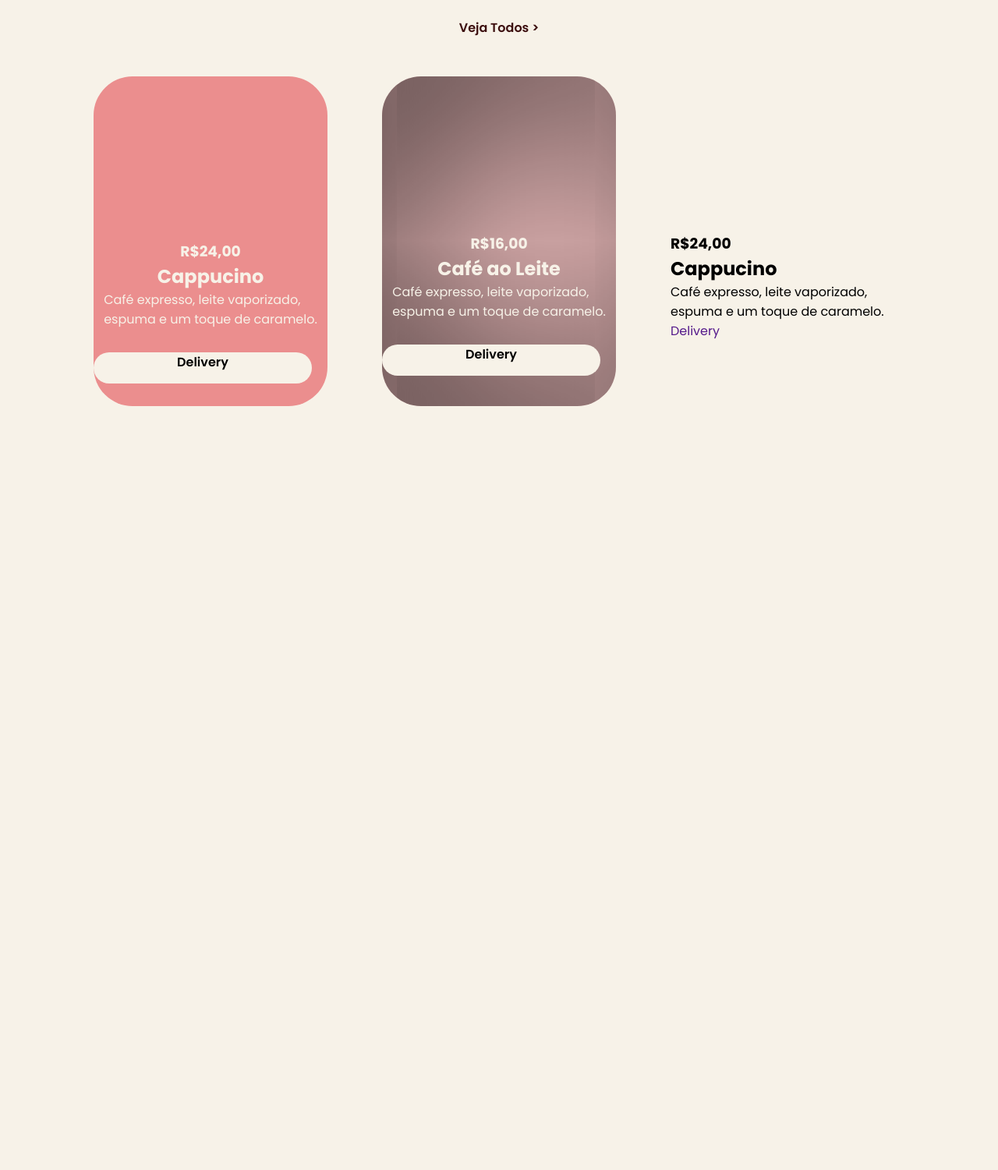
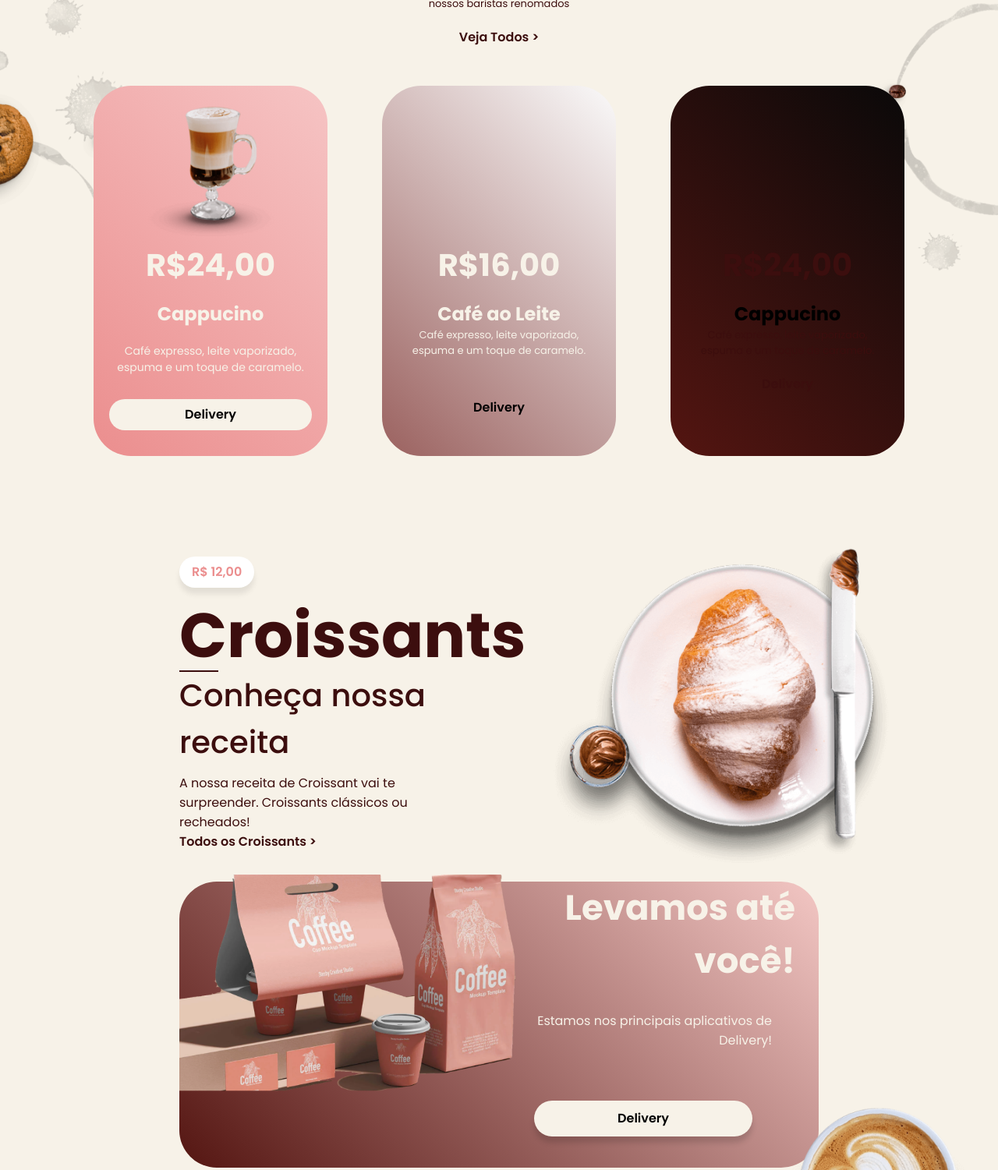
Before and after one commit to JoaoPedroNeris/MeowCaf-, a plain HTML site: page index.html in a window 1280 px wide. Shown: the part 709-2210 px from the top of the page at 78% size. Before the commit the page ends 1230 px from the top, so only its background shows below. Drawn offline with Linux system fonts and the light colour scheme.

Commit message:
Projeto 80%

```diff
--- a/index.css
+++ b/index.css
@@ -20,7 +20,7 @@
     --color-brand1: #431b1b;
     --color-brand2: #4D1D1D;
     --color-pink1: #EB8E8E;
-    --color-pink2: #F6C4C4
+    --color-pink2: #F6C4C4;
 }
 
 body {
@@ -125,10 +125,13 @@ header {
 }
 
 #cafes {
-    justify-items: center;
+    text-align: center;
+    background-image: url("./images/Image.png");
+    background-size: contain;
+    background-repeat: no-repeat;
 
     & h3 {
-        font-size: xx-large;
+        font-size: 40px;
         color: var(--color-headings);
         padding-bottom: 15px;
     }
@@ -139,27 +142,81 @@ header {
     }
 
     & a {
-        display: flex;
         color: var(--color-headings);
         font-weight: 600;
         padding-top: 20px;
         padding-bottom: 50px;
+        display: inline-block;
+        transition-duration: 250ms;
+
+        :hover {
+            color: var(--color-pink1);
         }
+
     }
 
     .main {
         display: flex;
         justify-content: center;
         gap: 70px;
+    }
+
+    .cappucino {
+        text-align: center;
+        padding: 20px;
+        border-radius: 48px;
+
+        width: 300px;
+        background-color: var(--color-pink1);
+        background-image: linear-gradient(225deg, var(--color-pink2), var(--color-pink1));
+
+        & img {
+            width: 100%;
+        }
+
+        & h3 {
+            color: var(--color-background);
+
 
         }
 
-.cappucino {
-    padding-top: 210px;
+        & h2 {
+            color: var(--color-background);
+            display: flex;
+            justify-content: center;
+            align-items: center;
+        }
+
+        & p {
+            color: var(--color-background);
+            font-size: 14px;
+            margin-bottom: 30px;
+            margin-top: 20px;
+        }
+
+        & a {
+            font-weight: 600;
+            color: var(--color-text1);
+            background-color: var(--color-background);
+            line-height: 40px;
+            width: 100%;
+            border-radius: 20px;
+            padding: 0;
+
+        }
+
+
+    }
+
+    .leite {
+        padding-top: 200px;
+
+
         border-radius: 50px;
-    height: 423px;
+
         width: 300px;
-    background-color: var(--color-pink1);
+        background-color: var(--color-pink2);
+        background-image: linear-gradient(225deg, #fafafa, #54151190);
 
         & h3 {
             color: var(--color-background);
@@ -183,62 +240,21 @@ header {
             padding-bottom: 30px;
         }
 
-    & a{
+        & a {
             font-weight: 600;
             color: var(--color-text1);
             display: flex;
             justify-content: center;
 
-    }
-    & #delivery{
-
-        background-color: var(--color-background);
-        height: 40px;
-        width: 280px;
-        border-radius: 20px;
-
-    }
-
-
-}
-
-.leite {
-    padding-top: 200px;
-    box-shadow: inset 30px 0px 300px;
-    border-radius: 50px;
-    height: 423px;
-    width: 300px;
-    background-color: var(--color-pink2);
-    & h3 {
-        color: var(--color-background);
+            & div {
                 display: flex;
                 justify-content: center;
                 align-items: center;
             }
 
-    & h2 {
-        color: var(--color-background);
-        display: flex;
-        justify-content: center;
-        align-items: center;
         }
 
-    & p {
-        color: var(--color-background);
-        display: flex;
-        justify-content: center;
-        align-items: center;
-        padding-bottom: 30px;
-    }
-
-    & a{
-        font-weight: 600;
-        color: var(--color-text1);
-        display: flex;
-        justify-content: center;
-
-    }
-    & #delivery{
+        & #delivery {
 
             background-color: var(--color-background);
             height: 40px;
@@ -249,15 +265,149 @@ header {
     }
 
     .preto {
+        text-align: center;
         padding-top: 200px;
         border-radius: 50px;
-    height: 423px;
+
         width: 300px;
-    background-color: var(--color-brand2)
+        background-image: linear-gradient(225deg, #0a0909, #541511);
+
         & h3 {
-        color(srgb red green blue)
             display: flex;
             justify-content: center;
             align-items: center;
 
-}}
+
+        }
+
+        & div {
+            display: flex;
+        }
+    }
+}
+
+#receita {
+    display: flex;
+    justify-content: space-between;
+    align-items: center;
+    padding: 0 230px;
+    margin-top: 90px;
+
+    & span {
+        display: inline-block;
+        line-height: 40px;
+        color: var(--color-pink1);
+        background-color: white;
+        border-radius: 20px;
+        padding: 0 16px;
+        box-shadow: 0 8px 7px #00000015;
+        font-weight: 600;
+    }
+
+    & h2 {
+        font-size: 80px;
+        color: var(--color-headings);
+        line-height: 90px;
+        margin-top: 16px;
+
+        & div {
+            width: 50px;
+            height: 2px;
+            background-color: var(--color-headings);
+        }
+    }
+
+    & h3 {
+        color: var(--color-headings);
+        font-size: 40px;
+        font-weight: 500;
+    }
+
+    & p {
+        width: 310px;
+        color: var(--color-headings);
+        margin-top: 10px;
+    }
+
+    & a {
+        color: var(--color-headings);
+        font-weight: 600;
+
+    }
+}
+
+#app {
+    display: flex;
+    justify-content: space-between;
+    align-items: center;
+    margin-top: 120px;
+    background-image: linear-gradient(225deg, #f3c7c4, #541511);
+    width: calc(100% - 460px);
+    margin: 0 auto;
+    border-radius: 48px;
+    padding-bottom: 40px;
+    color: var(--color-background);
+
+    & :nth-child(2) {
+        text-align: right;
+        padding-right: 30px;
+    }
+
+    & img {
+        width: 95%;
+        margin-top: -60px;
+    }
+
+    & h2 {
+        font-size: 45px;
+        margin-bottom: 30px;
+    }
+
+    & a {
+        display: block;
+        background-color: var(--color-background);
+        line-height: 46px;
+        border-radius: 23px;
+        color: var(--color-text1);
+        font-weight: 600;
+        font-size: 16px;
+        box-shadow: 0 8px 7px #00000025;
+        width: 280px;
+        text-align: center;
+        margin-top: 65px;
+    }
+
+}
+
+#sobre {
+    color: var(--color-headings);
+    display: flex;
+    justify-content: space-between;
+    padding: 270px 300px 160px 300px;
+    background-image: url("./images/Background.png");
+    background-size: contain;
+    background-repeat: no-repeat;
+    margin-top: -80px;
+
+
+    & div:nth-child(1) {
+        width: 450px;
+
+        & h5 {
+            font-size: 20px;
+        }
+
+        & h2 {
+            line-height: 54px;
+            font-size: 48px;
+
+        }
+    }
+
+    & div:nth-child(2) {
+        width: 340px;
+        & p {
+            margin-bottom: 28px;
+        }
+    }
+}
--- a/index.html
+++ b/index.html
@@ -59,42 +59,71 @@
         </section>
     </main>
     <section id="cafes">
-
-        <div>
-
-            <h3>Cafés</h3>
-
-        </div>
+        <h3>Cafés</h3>
         <p>Conheça nossos cafés exclusivos pensados e preparados por</p>
         <p>nossos baristas renomados</p>
-        <a href="">Veja Todos ></a>
-    </section>
-    <section id="cafes1">
+        <a href="">Veja Todos <span>></span></a>
         <div class="main">
             <div class="cappucino">
+                <img src="images/image 4.png" alt="">
                 <h3>R$24,00</h3>
                 <h2>Cappucino</h2>
                 <p>Café expresso, leite vaporizado,<br>espuma e um toque de caramelo.</p>
-                <div id="delivery">
-                    <a href="">Delivery</a>
-                </div>
+                <a href="">Delivery</a>
             </div>
             <div class="leite">
                 <h3>R$16,00</h3>
                 <h2>Café ao Leite</h2>
                 <p>Café expresso, leite vaporizado,<br>espuma e um toque de caramelo.</p>
-                <div id="delivery">
-                    <a href="">Delivery</a>
-                </div>
+                <a href="">Delivery</a>
             </div>
             <div class="preto">
                 <h3>R$24,00</h3>
                 <h2>Cappucino</h2>
                 <p>Café expresso, leite vaporizado,<br>espuma e um toque de caramelo.</p>
-                <div id="delivery">
-                    <a href="">Delivery</a>
-                </div>
+                <a href="">Delivery</a>
             </div>
+        </div>
+    </section>
+    <section id="receita">
+        <div>
+            <span>
+                R$ 12,00
+            </span>
+            <h2>Croissants <div></div>
+            </h2>
+            <h3>Conheça nossa receita</h3>
+            <p>A nossa receita de Croissant vai te surpreender. Croissants clássicos ou recheados!</p>
+            <a href="">Todos os Croissants ></a>
+        </div>
+        <div>
+            <img src="images/Image (1).png" alt="">
+        </div>
+    </section>
+    <section id="app">
+        <div>
+            <img src="images/Image (2).png" alt="">
+        </div>
+        <div>
+            <h2>Levamos até você!</h2>
+            <p>Estamos nos principais aplicativos de Delivery!</p>
+            <a href="">Delivery</a>
+        </div>
+    </section>
+    <section id="sobre">
+        <div>
+            <h5>Sobre Nós</h5>
+            <h2>Nós oferecemos uma experiência inesquecível para amantes de café e pais de pet!</h2>
+        </div>
+        <div>
+            <p><strong>O melhor lugar para apreciar o seu café</strong></p>
+            <p>No Meow Cafe, priorizamos a criação de um espaço onde tanto os seres humanos quanto seus animais de estimação
+                possam relaxar e desfrutar.</p>
+
+
+            <p>
+                Nosso design interior é inspirado na harmonia e conforto, com sofás aconchegantes, iluminação suave e uma
+                decoração que remete à natureza e à alegria que os animais trazem para nossas vidas.</p>
         </div>
     </section>
 </body>
```
Also changed, not shown: images/Background.png (added), images/Image (1).png (added), images/Image (2).png (added), images/Image.png (added). Lines whose indentation alone changed are shown as unchanged.
